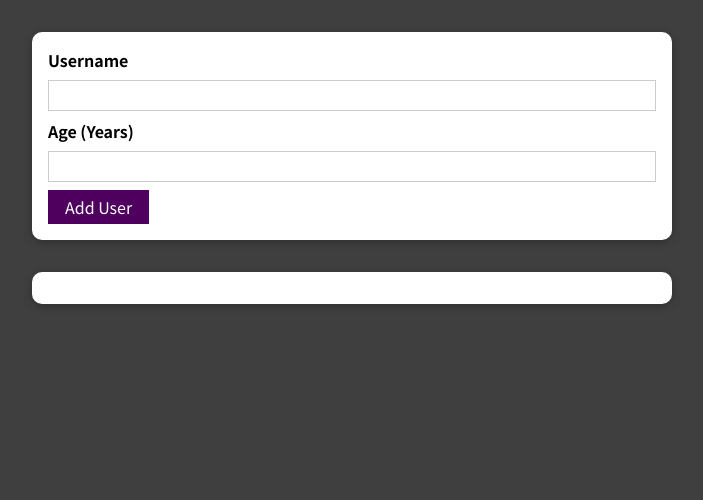
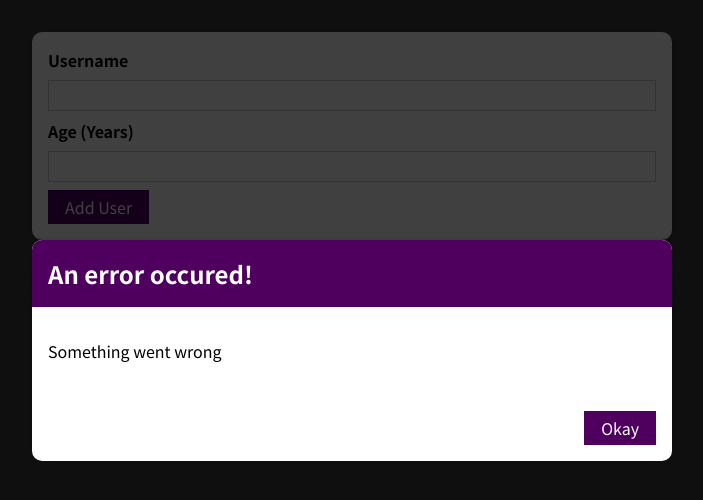
Before and after one commit to vvang044/udemy-react-practice-project-two, a React (Create React App) app: page / in a window 1280 px wide. Shown: the top 500 px of the page, without its empty margins (288-991 px from the left). Built offline with nearby package versions, Linux system fonts and the light colour scheme.

Commit message:
Adding Error Modal

```diff
--- /dev/null
+++ b/src/components/UI/ErrorModal.js
@@ -0,0 +1,27 @@
+import React from "react";
+
+import Card from './Card';
+import Button from "./Button";
+import classes from './ErrorModal.module.css';
+
+const ErrorModal = (props) => {
+    return(
+        <div>
+            <div className={classes.backdrop} />
+            <Card className={classes.modal}>
+                <header className={classes.header}>
+                    <h2>{props.title}</h2>
+                </header>
+                <div className={classes.content}>
+                    <p>{props.message}</p>
+                </div>
+                <footer className={classes.actions}>
+                    <Button>Okay</Button>
+                </footer>
+
+            </Card>
+            </div>
+    )
+}
+
+export default ErrorModal;
--- /dev/null
+++ b/src/components/UI/ErrorModal.module.css
@@ -0,0 +1,45 @@
+.backdrop {
+    position: fixed;
+    top: 0;
+    left: 0;
+    width: 100%;
+    height: 100vh;
+    z-index: 10;
+    background: rgba(0, 0, 0, 0.75);
+  }
+
+  .modal {
+    position: fixed;
+    top: 30vh;
+    left: 10%;
+    width: 80%;
+    z-index: 100;
+    overflow: hidden;
+  }
+
+  .header {
+    background: #4f005f;
+    padding: 1rem;
+  }
+
+  .header h2 {
+    margin: 0;
+    color: white;
+  }
+
+  .content {
+    padding: 1rem;
+  }
+
+  .actions {
+    padding: 1rem;
+    display: flex;
+    justify-content: flex-end;
+  }
+
+  @media (min-width: 768px) {
+    .modal {
+      left: calc(50% - 20rem);
+      width: 40rem;
+    }
+  }
--- a/src/components/Users/AddUser.js
+++ b/src/components/Users/AddUser.js
@@ -2,6 +2,7 @@
 import React, {useState} from "react";
 import Button from "../UI/Button";
 import Card from '../UI/Card';
+import ErrorModal from "../UI/ErrorModal";
 import classes from './AddUser.module.css';
 
 const AddUser = (props) => {
@@ -30,6 +31,13 @@
     };
 
     return (
+        <div>
+
+
+        <ErrorModal
+            title="An error occured!"
+            message="Something went wrong"
+         />
       <Card className={classes.input}>
         <form onSubmit={addUserHandler}>
           <label htmlFor="username">Username</label>
@@ -49,6 +57,7 @@
           <Button type="submit">Add User</Button>
         </form>
       </Card>
+      </div>
     );
   };
 
```
